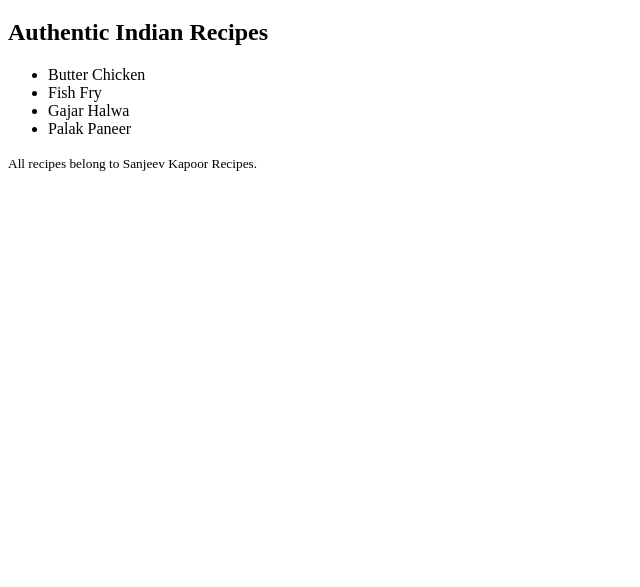
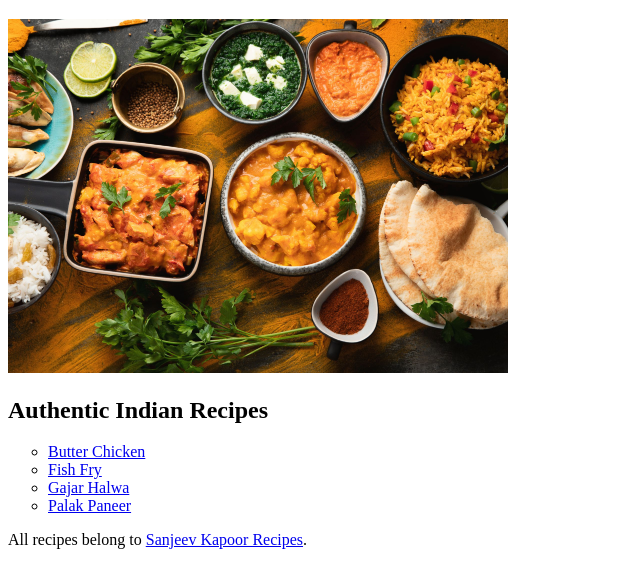
Before and after one commit to tournesol9/odin-recipes, a plain HTML site: page index.html in a window 1280 px wide. Shown: the part 61-648 px from the top of the page, without its empty margins (0-640 px from the left). Drawn offline with Linux system fonts and the light colour scheme.

Commit message:
docs: add links and images to index.html
Added links and images to index.html, and modified list-style-type.

```diff
--- a/index.html
+++ b/index.html
@@ -9,15 +9,15 @@
 
 <body>
 <h1>Odin Recipes</h1>
-
+<img src="images/assorted-indian-food.jpg" width="500">
 <h2>Authentic Indian Recipes</h2>
-<ul>
-    <li>Butter Chicken</li>
-    <li>Fish Fry</li>
-    <li>Gajar Halwa</li>
-    <li>Palak Paneer</li>
+<ul style="list-style-type: circle">
+    <li><a href="recipes/butter-chicken.html">Butter Chicken</a></li>
+    <li><a href="recipes/fish-fry.html">Fish Fry</a></li>
+    <li><a href="recipes/gajar-halwa.html">Gajar Halwa</a></li>
+    <li><a href="recipes/palak-paneer.html">Palak Paneer</a></li>
 </ul>
-<p><small>All recipes belong to Sanjeev Kapoor Recipes.</small></p>
+<p>All recipes belong to <a href="https://www.sanjeevkapoor.com/">Sanjeev Kapoor Recipes</a>.</p>
 </body>
 
 
```
